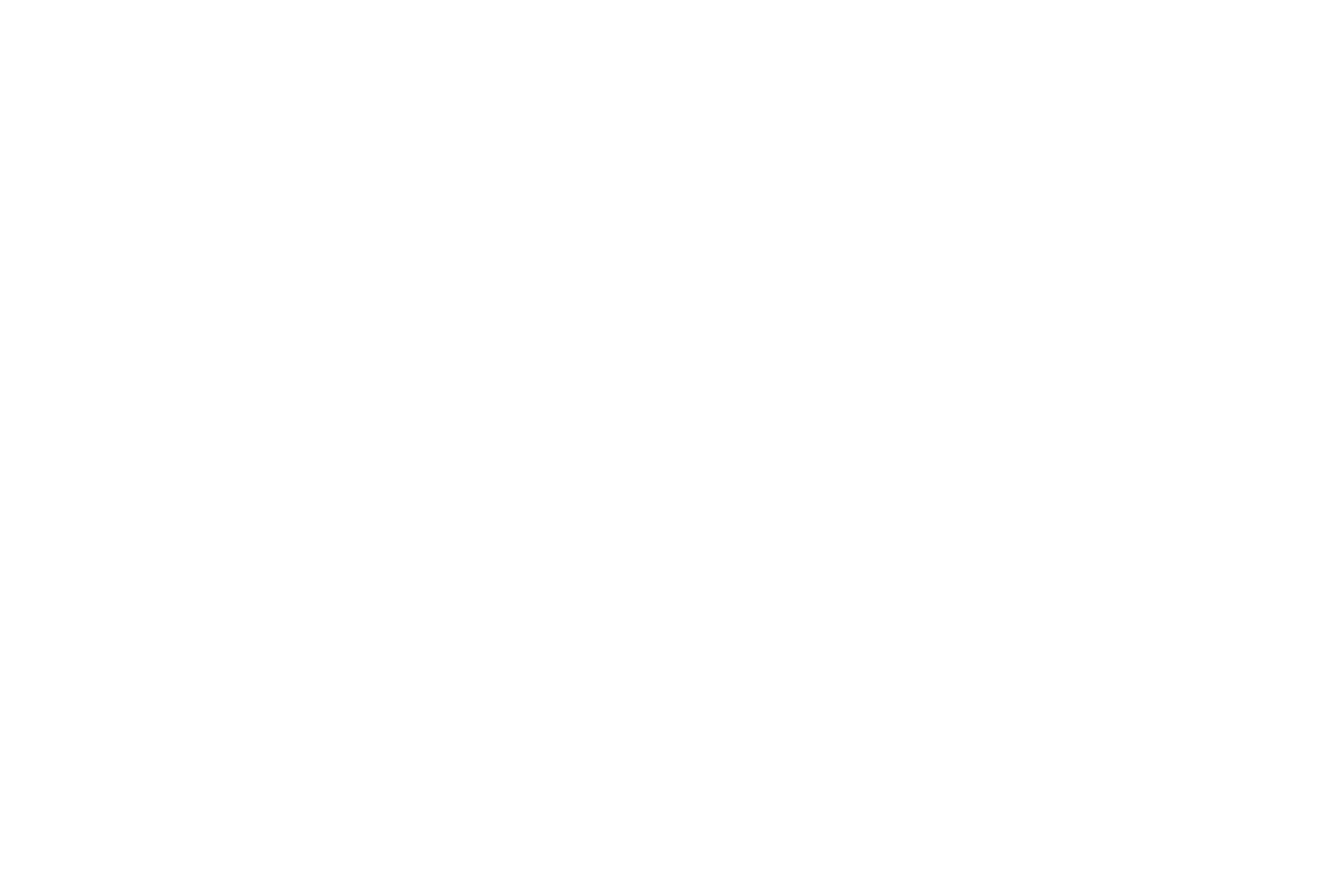
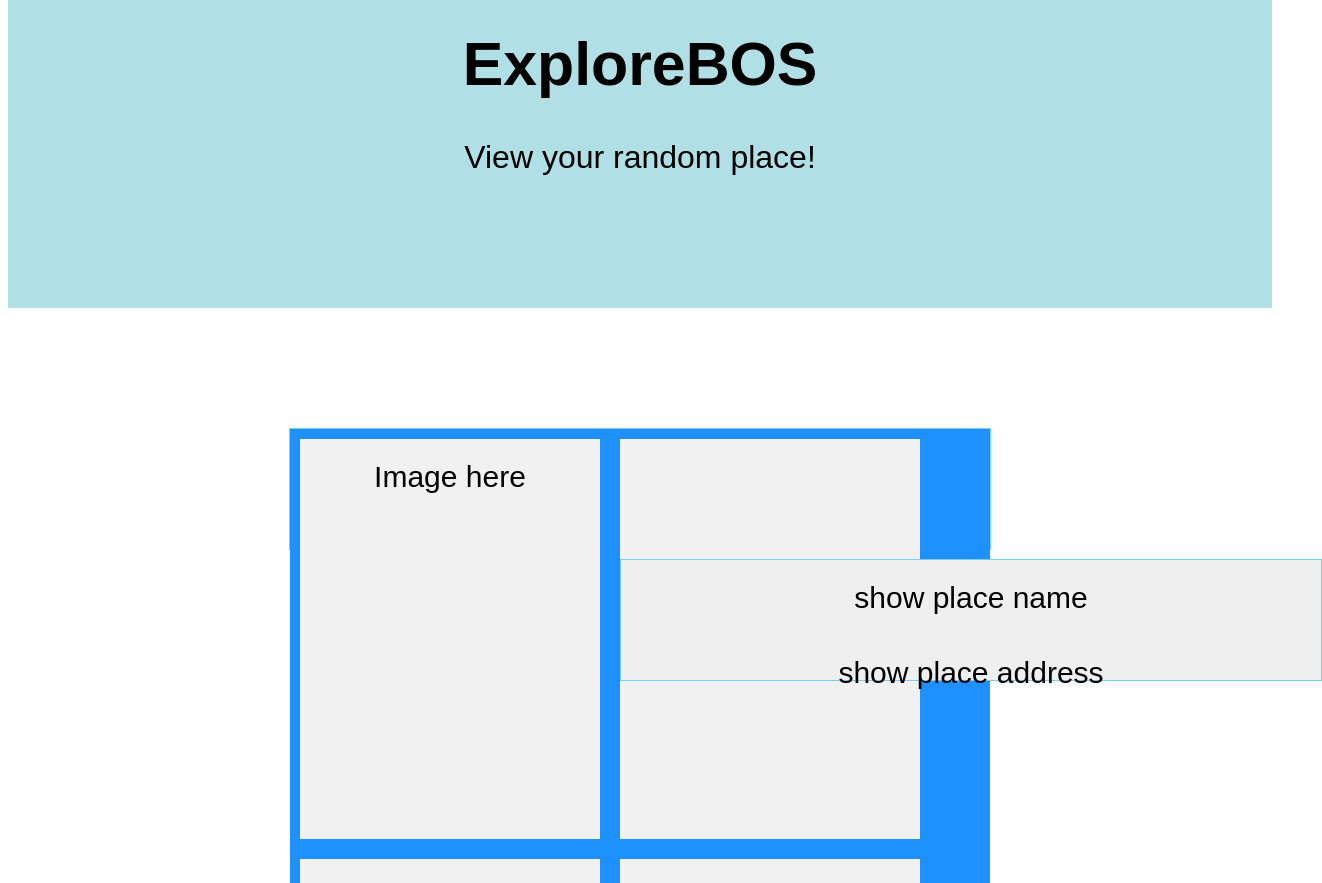
Before and after one commit to flavored-paint/oasis, a React (Create React App) app in the folder oasis/: page /random in a window 1280 px wide. Before the commit this address had no page. Shown: the part 120-1003 px from the top of the page, 1322 px wide, since content can reach past the window. Before the commit the page ends 800 px from the top, so only its background shows below. Built offline with nearby package versions, Linux system fonts and the light colour scheme.

Commit message:
added random page

```diff
--- a/oasis/src/App.js
+++ b/oasis/src/App.js
@@ -4,7 +4,7 @@ import { BrowserRouter, Routes, Route } from "react-router-dom";
 
 import './App.css';
 import Home from './Home';
-//import Login from './Login';
+import Random from './random';
 // import NoPage from "./pages/NoPage";
 
 
@@ -14,7 +14,7 @@ function App() {
     <BrowserRouter>
       <Routes>
         <Route path="/" element={<Home />} />
-        {/* <Route path="login" element={<Login />} /> */}
+        <Route path="random" element={<Random />} />
       </Routes>
     </BrowserRouter>
   );
--- a/oasis/src/Home.js
+++ b/oasis/src/Home.js
@@ -1,5 +1,7 @@
 import React from 'react';
 import './index.css'
+import { Link } from 'react-router-dom';
+
 const Home = () => {
   return (
       <div>
@@ -14,7 +16,7 @@ const Home = () => {
             </p>
           </div>
           <div className="leftCenter">
-            <button className="button button1"> Surprise Me (Random) </button>
+            <button className="button button1"><Link to={{pathname: '/Random'}}>Surprise Me (Random)</Link></button>
           </div>
           <div className="rightCenter">
             <button className="button button1"> I Have Ideas (Filter) </button>
--- /dev/null
+++ b/oasis/src/Random.css
@@ -0,0 +1,83 @@
+body{
+    font-family: Arial, Helvetica, sans-serif;
+  }
+
+  .centered {
+      text-align: center;
+  }
+
+  .titleBody {
+    background-color: powderblue;
+    padding: 100px 100px 100px 100px;
+
+  }
+
+  .flex-container {
+    display: flex;
+    flex-wrap: nowrap;
+    background-color: DodgerBlue;
+    flex-direction: row;
+  }
+
+  .flex-container > div {
+    background-color: #f1f1f1;
+    width: 300px;
+    height: 400px;
+    margin: 10px;
+    text-align: center;
+    line-height: 75px;
+    font-size: 30px;
+
+  }
+
+  .post {
+      height:120px;
+      width:700px;
+      margin:120px auto;
+      background-color:#EFEFEF;
+      border:1px solid #79CEF4;
+      display:flex;
+      justify-content:flex-start;
+      flex-direction: column;
+  }
+
+
+  .leftCenter {
+    display: flex;
+    justify-content: center;
+    align-items: center;
+    height: 200px;
+  }
+
+  .rightCenter {
+    display: flex;
+    justify-content: center;
+    align-items: center;
+    height: 200px;
+  }
+
+
+  .button {
+    border: none;
+    color: white;
+    padding: 40px 40px;
+    text-align: center;
+    text-decoration: none;
+    display: inline-block;
+    font-size: 20px;
+    margin: 100px 100px;
+    transition-duration: 0.4s;
+    cursor: pointer;
+  }
+
+  .button1 {
+    background-color: white;
+    color: black;
+    border: 2px solid black;
+    border-radius: 10px;
+  }
+
+  .button1:hover {
+    background-color: black;
+    color: white;
+  }
--- /dev/null
+++ b/oasis/src/random.js
@@ -0,0 +1,43 @@
+import './Random.css'
+import React from 'react';
+
+const Random = () => {
+    return (
+        <div>
+            <title> EXPLOREBOS </title>
+            {/* <link rel="stylesheet" href="../src/random.css" /> */}
+            <div className="titleBody">
+                <h1 style={{ fontSize: "380%" }} className="centered">
+                {" "}
+                ExploreBOS{" "}
+                </h1>
+                <p style={{ fontSize: "200%" }} className="centered">
+                View your random place!
+                </p>
+            </div>
+            <div className="post">
+                <div className="flex-container">
+                <div>Image here</div>
+                <div>
+                    <div className="post">
+                    <div>show place name</div>
+                    <div>show place address</div>
+                    </div>
+                </div>
+                </div>
+                <div className="flex-container">
+                <div>list of names of places nearby </div>
+                <div> more place info, like hours </div>
+                </div>
+                <div className="leftCenter">
+                <button className="button button1"> Surprise Me (Random) </button>
+                </div>
+                <div className="rightCenter">
+                <button className="button button1"> I Have Ideas (Filter) </button>
+                </div>
+            </div>
+        </div>
+    );
+};
+
+export default Random;
```
